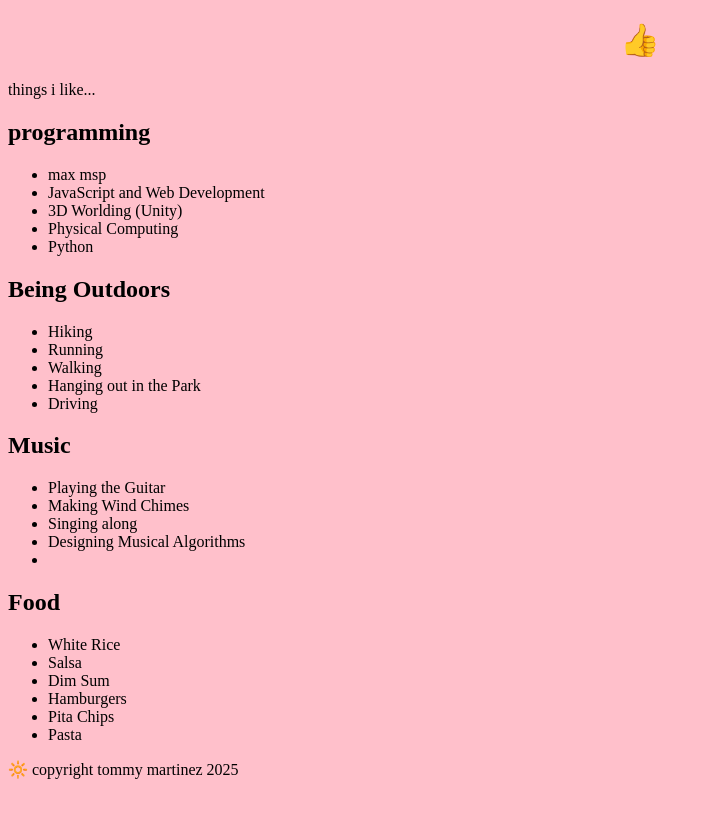
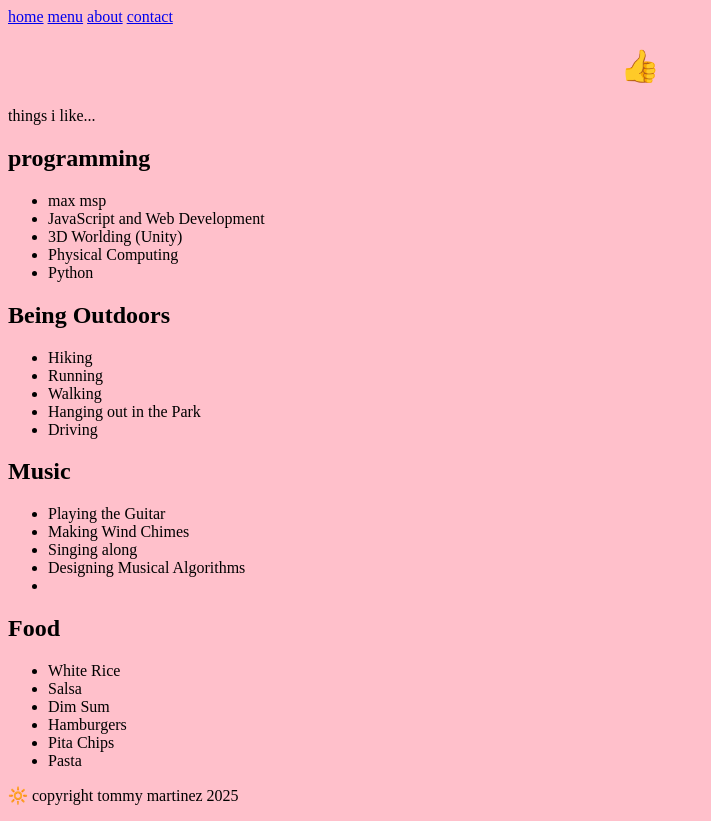
Before and after one commit to ec5104/Menu, a plain HTML site: page about.html in a window 1280 px wide. Shown: the whole page, without its empty margins (0-711 px from the left). Before the commit the page ends 800 px from the top, so only its background shows below. Drawn offline with Linux system fonts and the light colour scheme.

Commit message:
added nav for about

```diff
--- a/about.html
+++ b/about.html
@@ -3,6 +3,12 @@
     <title>my examplar about</title>
     <link rel="stylesheet" href="style.css">
   </head>
+  <div id = "nav">
+    <a href=/index.html>home</a>
+    <a href=#menu>menu</a>
+<a href="/about.html">about</a>
+<a href=#contact>contact</a>
+</div>
   <body>
     <div id="main">
       <div id="headerContainer">
```
